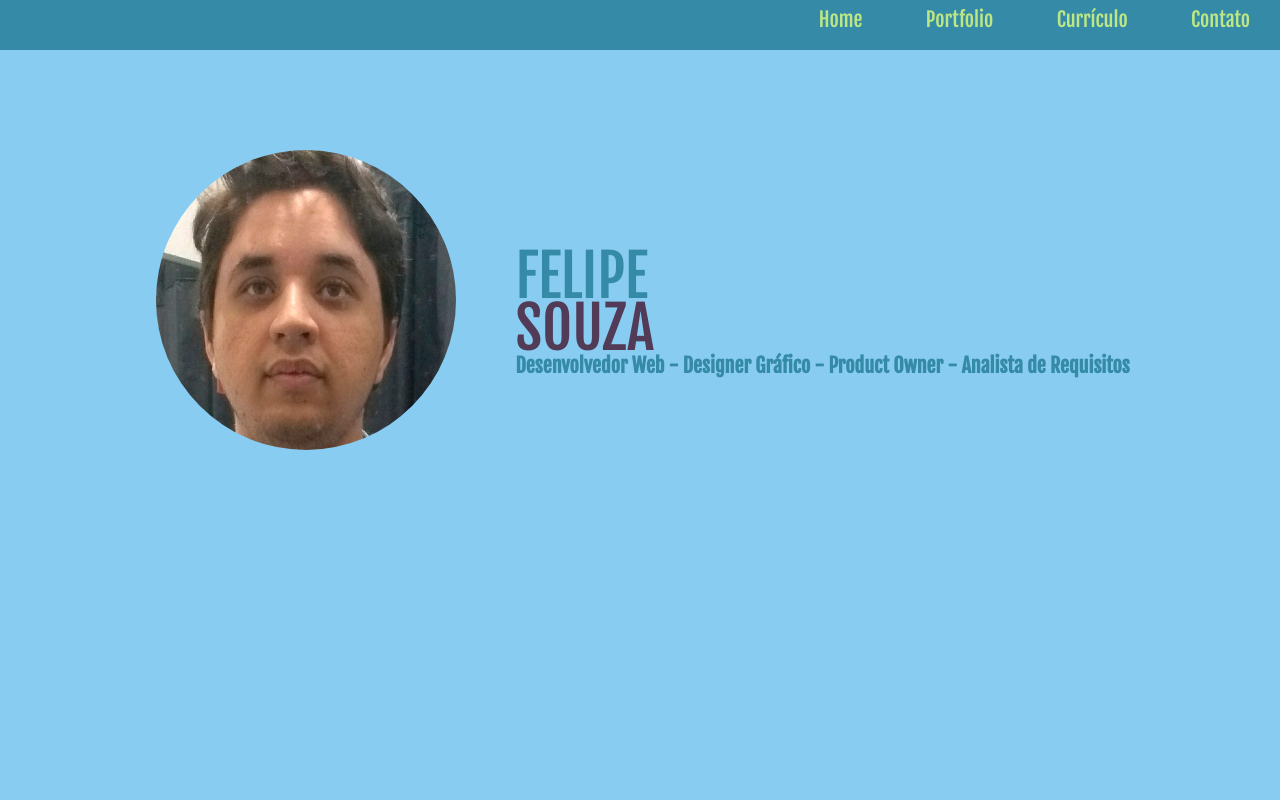
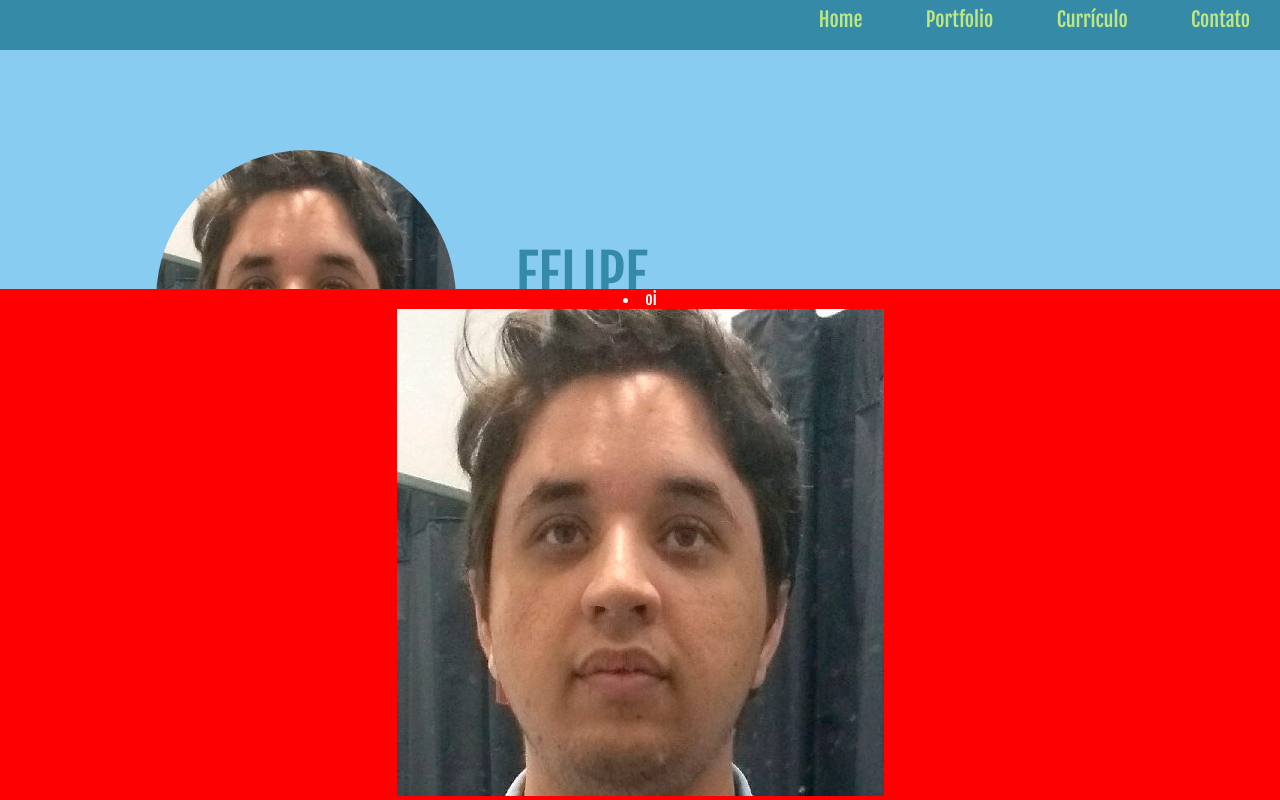
Before and after one commit to FelipeMD/repositorio2, a plain HTML site: page index.html in a window 1280 px wide. Drawn offline with Linux system fonts and the light colour scheme.

Commit message:
footer
testando footer fixo

```diff
--- a/css/styles.css
+++ b/css/styles.css
@@ -150,3 +150,19 @@ body
 {
 	display: inline-block;
 }
+
+.footer
+{
+  position: fixed;
+  left: 0;
+  bottom: 0;
+  width: 100%;
+  background-color: red;
+  color: white;
+  text-align: center;
+}
+
+.footer img
+{
+
+}
--- a/index.html
+++ b/index.html
@@ -41,9 +41,17 @@
 
 			</div>
 
+	<conteiner>
+	<footer class="footer">
+		<li>  oi  </li>
 
 
+		<a href="img/felipe400x400.png" download>
+  <img src="img/felipe400x400.png" alt="W3Schools">
+</a>
 
+	</footer>
+</conteiner>
 	</body>
 
 </html>
```
